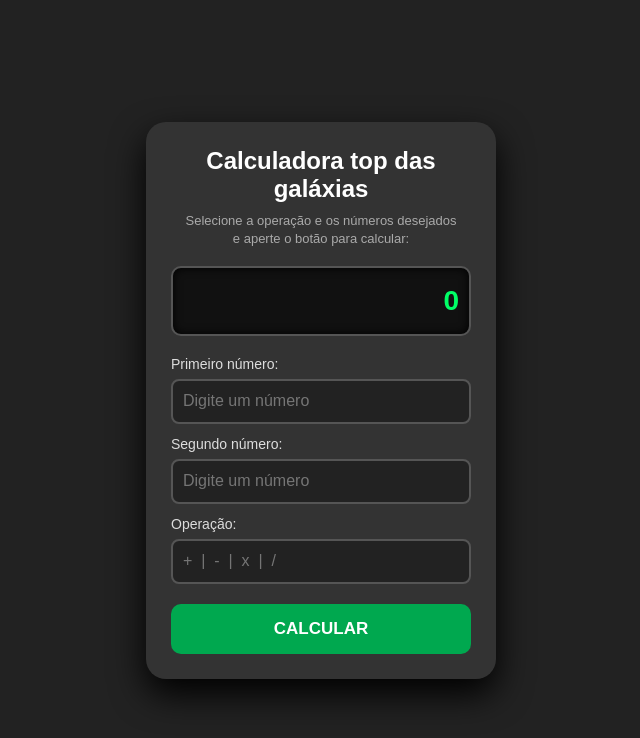
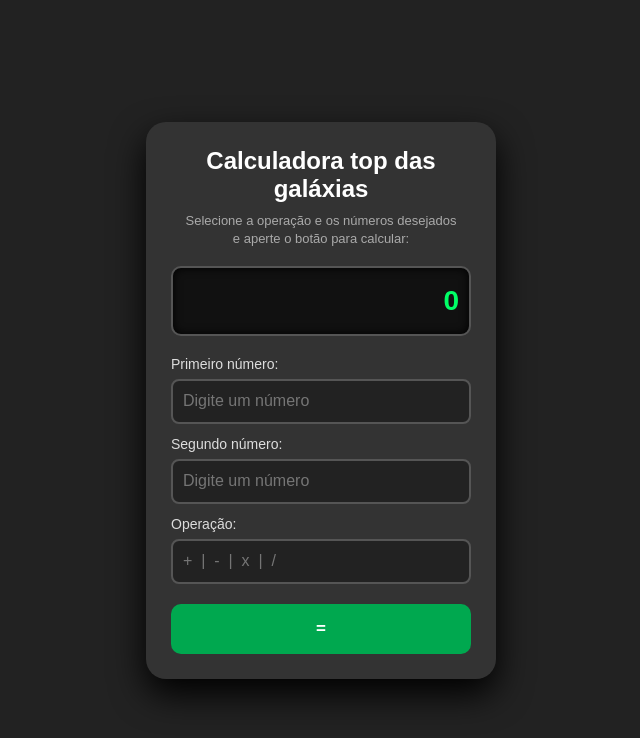
Before and after one commit to CaioFZ19/Atividade-calculadora, a plain HTML site: page frontend/tela.html in a window 1280 px wide. Shown: the whole page, without its empty margins (319-959 px from the left). Drawn offline with Linux system fonts and the light colour scheme.

```diff
--- a/frontend/tela.html
+++ b/frontend/tela.html
@@ -44,7 +44,7 @@
 
             </div>
 
-            <button id="btncalcular">CALCULAR</button>
+            <button id="btncalcular">=</button>
 
         </main>
 
```
